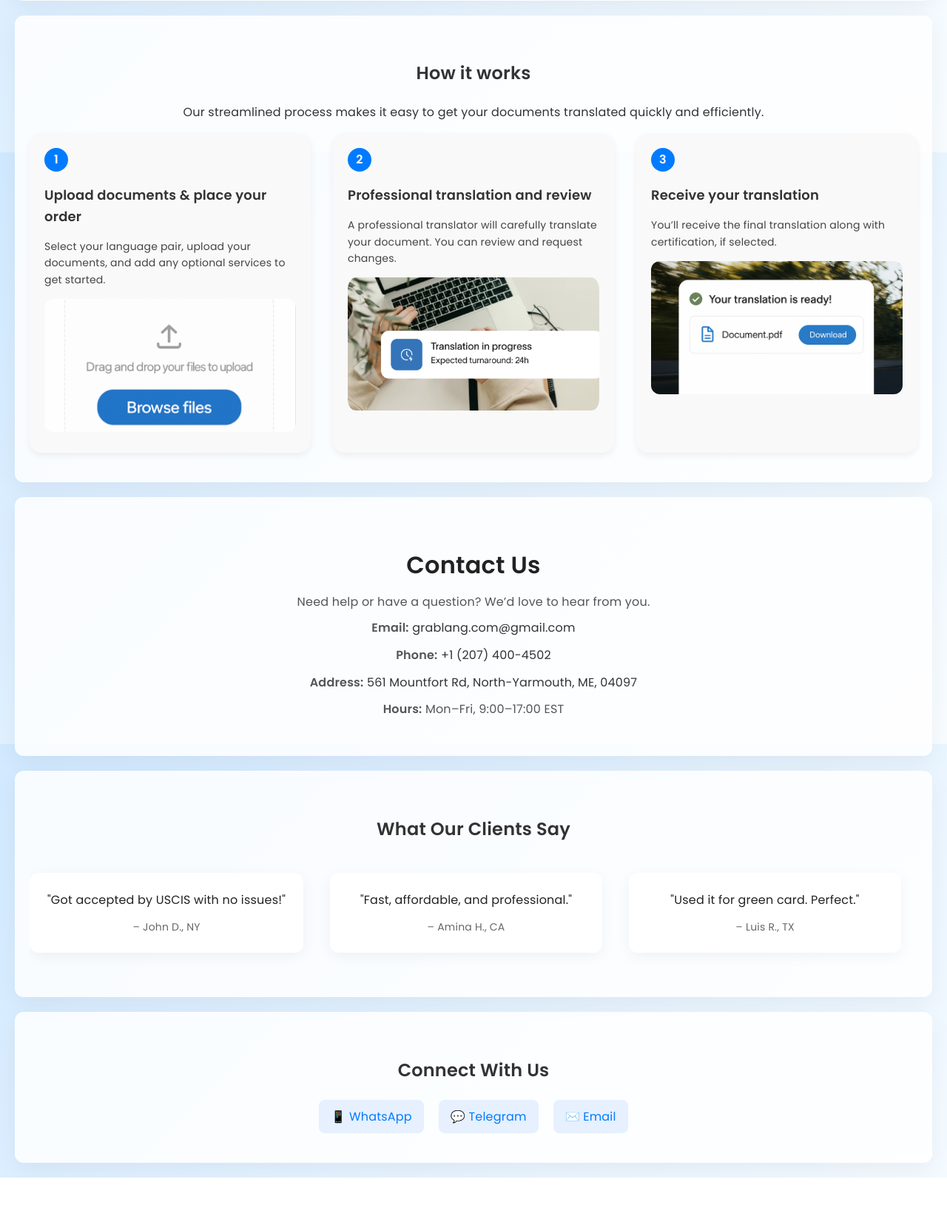
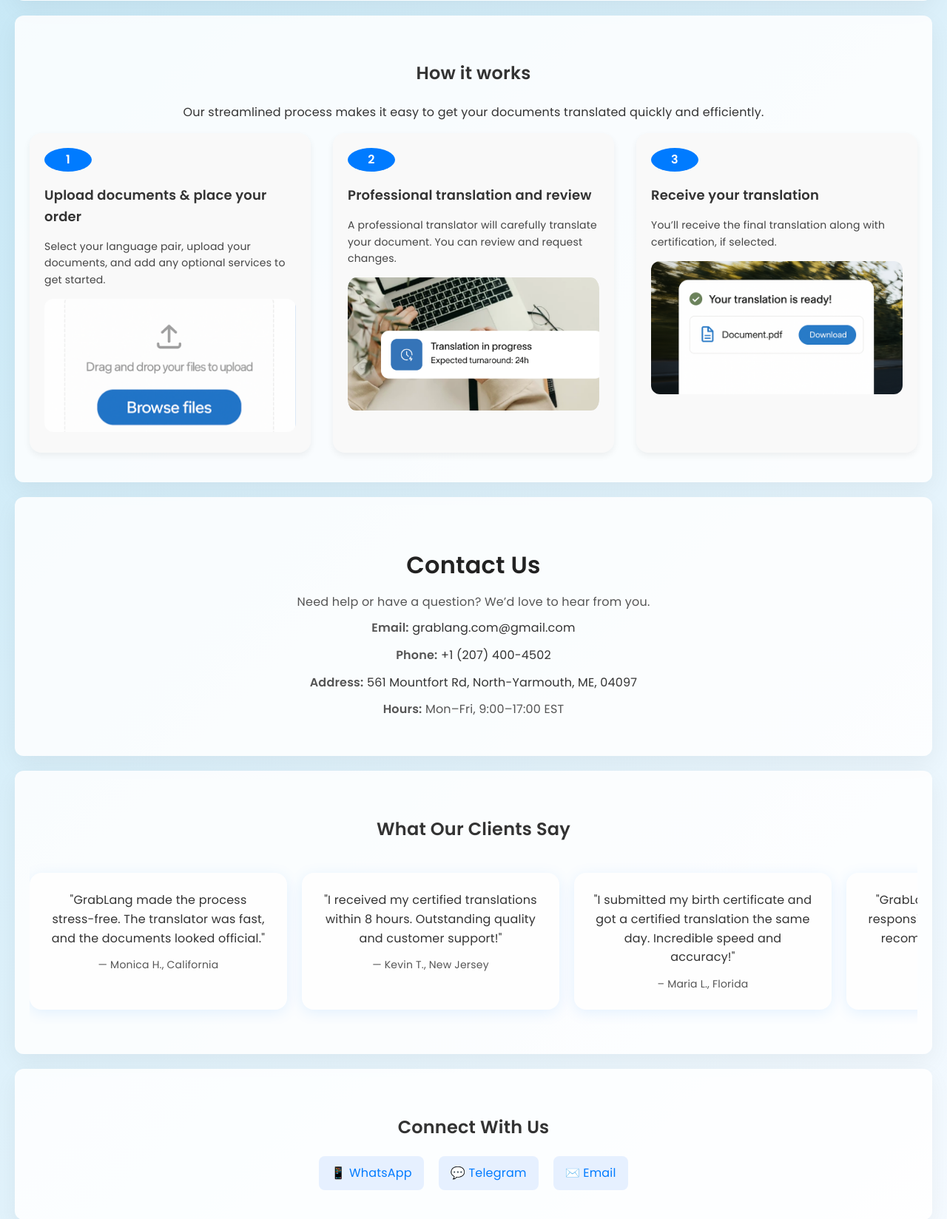
Before and after one commit to mussaiyev/GrabLang, a Flask app: page / in a window 1280 px wide. Shown: the part 1394-3042 px from the top of the page at 74% size. Before the commit the page ends 2986 px from the top, so only its background shows below. Run offline with Flask 3, Linux system fonts and the light colour scheme.

Commit message:
some messee 25

```diff
--- a/static/main.css
+++ b/static/main.css
@@ -180,6 +180,8 @@ body {
 .hero-images {
   flex: 1 1 350px;
   text-align: center;
+  padding-left: 16px;
+  padding-right: 16px;
 }
 
 .hero-images img {
@@ -226,6 +228,8 @@ body {
   background-color: #f9f9f9;
   padding: 80px 20px;
   text-align: center;
+  padding-left: 16px;
+  padding-right: 16px;
 }
 
 .translation-section h2 {
@@ -287,6 +291,8 @@ body {
   padding: 80px 30px;
   background-color: #fff;
   text-align: center;
+  padding-left: 16px;
+  padding-right: 16px;
 }
 
 .steps {
@@ -321,6 +327,8 @@ body {
   color: white;
   border-radius: 50%;
   text-align: center;
+  padding-left: 16px;
+  padding-right: 16px;
   line-height: 32px;
   font-weight: bold;
   margin-bottom: 15px;
@@ -350,6 +358,8 @@ body {
   color: #eee;
   padding: 40px 20px;
   text-align: center;
+  padding-left: 16px;
+  padding-right: 16px;
 }
 
 .footer a {
@@ -390,6 +400,8 @@ body {
   .nav-links li {
     width: 100%;
     text-align: center;
+  padding-left: 16px;
+  padding-right: 16px;
   }
 
   .dropdown-content {
@@ -406,6 +418,8 @@ body {
 
   .hero-text {
     text-align: center;
+  padding-left: 16px;
+  padding-right: 16px;
   }
 
   .hero-images img {
@@ -429,6 +443,8 @@ body {
   background-color: #f4f4f4;
   padding: 80px 20px;
   text-align: center;
+  padding-left: 16px;
+  padding-right: 16px;
 }
 
 .contact-section h2 {
@@ -483,6 +499,8 @@ body {
   padding: 60px 20px;
   background-color: #fff;
   text-align: center;
+  padding-left: 16px;
+  padding-right: 16px;
 }
 .testimonial-slider {
   display: flex;
@@ -508,6 +526,8 @@ body {
 .social-contact {
   padding: 60px 20px;
   text-align: center;
+  padding-left: 16px;
+  padding-right: 16px;
   background: #fff;
 }
 .social-icons {
@@ -556,6 +576,8 @@ body {
   max-width: 720px;
   margin: 0 auto;
   text-align: center;
+  padding-left: 16px;
+  padding-right: 16px;
 }
 
 /* === Smooth fade-up animation for sections === */
@@ -575,39 +597,41 @@ body, h1, h2, h3, p, a, li {
 }
 
 
-/* === Better Testimonial Scrolling === */
-.testimonial-slider {
-  scroll-behavior: smooth;
-  overflow-x: auto;
-  -webkit-overflow-scrolling: touch;
-  scrollbar-width: none; /* Firefox */
-}
-.testimonial-slider::-webkit-scrollbar {
-  display: none; /* Safari and Chrome */
+
+/* === Ocean-Inspired Gradient Background === */
+body {
+  background: linear-gradient(135deg, #b3e0f2, #f5faff);
 }
 
+/* Carousel style upgrade */
+.testimonial-carousel {
+  display: flex;
+  overflow-x: scroll;
+  scroll-snap-type: x mandatory;
+  gap: 20px;
+  padding: 20px 0;
+  scroll-behavior: smooth;
+  -webkit-overflow-scrolling: touch;
+}
+.testimonial-carousel::-webkit-scrollbar {
+  display: none;
+}
 .testimonial {
-  min-width: 320px;
-  flex: 0 0 auto;
-  scroll-snap-align: start;
-  background: #ffffff;
-  color: #222;
+  min-width: 300px;
+  scroll-snap-align: center;
+  background: #fefefe;
   padding: 24px;
-  margin: 0 10px;
-  border-radius: 12px;
-  box-shadow: 0 5px 20px rgba(0, 0, 0, 0.05);
-  font-size: 16px;
-  max-width: 360px;
+  border-radius: 16px;
+  box-shadow: 0 4px 20px rgba(0, 123, 255, 0.1);
+  transition: transform 0.3s ease;
+}
+.testimonial:hover {
+  transform: scale(1.03);
 }
 .testimonial span {
   display: block;
   margin-top: 12px;
   font-size: 14px;
-  color: #666;
+  color: #555;
+  font-weight: 500;
 }
-
-/* === Ocean-inspired animated gradient === */
-body {
-  background: linear-gradient(135deg, #d1e9ff, #f8fcff);
-  background-attachment: fixed;
-}
--- a/templates/main.html
+++ b/templates/main.html
@@ -63,8 +63,8 @@
   <!-- ✅ Hero Section -->
   <section class="hero">
     <div class="hero-text">
-      <h1>Online translation services <span class="highlight">you can count on</span></h1>
-      <p>Get certified translations starting at just $24.95 per page. Delivered in 24 hours. Simple. Fast. Reliable.</p>
+      <h1><span class="highlight">Certified Translations</span> You Can Trust</h1>
+      <p>Certified translations accepted by USCIS. Fast. Reliable. Delivered within 24 hours. Starting from $24.95/page.</p>
       <a href="{{ url_for('index') }}" class="cta-button">Start Your Order</a>
 <div class="trust-badges">
   <img src="https://cdn-icons-png.flaticon.com/512/535/535137.png" alt="USCIS Approved">
@@ -78,7 +78,6 @@
       <img src="{{ url_for('static', filename='flag.jpg') }}" alt="Flags and translation" />
     </div>
   </section>
-
 
   <!-- ✅ Translation Info Section -->
   <section class="translation-section" id="pricing">
@@ -175,23 +174,21 @@
   </script>
 
 
-<!-- ✅ Testimonials -->
+
+<!-- ✅ Testimonials with Swipe -->
 <section class="testimonials">
   <h2>What Our Clients Say</h2>
-  <div class="testimonial-slider">
-    <div class="testimonial">"Got accepted by USCIS with no issues!" <span>– John D., NY</span></div>
-    <div class="testimonial">"Fast, affordable, and professional." <span>– Amina H., CA</span></div>
-    <div class="testimonial">"Used it for green card. Perfect." <span>– Luis R., TX</span></div>
-    <div class="testimonial">"They helped me in under 24 hours!" <span>– Svetlana B., FL</span></div>
-    <div class="testimonial">"Certified and notarized just as promised." <span>– Chen M., WA</span></div>
-    <div class="testimonial">"Super reliable team!" <span>– David P., MA</span></div>
-    <div class="testimonial">"My go-to translation service." <span>– Fatima S., IL</span></div>
-    <div class="testimonial">"Top-notch work every time." <span>– Robert L., NJ</span></div>
-    <div class="testimonial">"Extremely fast turnaround." <span>– Karla G., CO</span></div>
-    <div class="testimonial">"I recommend them to all my clients." <span>– Natalya F., AZ</span></div>
+  <div class="testimonial-carousel">
+    <div class="testimonial">"GrabLang made the process stress-free. The translator was fast, and the documents looked official." <span>— Monica H., California</span></div>
+    <div class="testimonial">"I received my certified translations within 8 hours. Outstanding quality and customer support!" <span>— Kevin T., New Jersey</span></div>
+
+    <div class="testimonial">"I submitted my birth certificate and got a certified translation the same day. Incredible speed and accuracy!" <span>– Maria L., Florida</span></div>
+    <div class="testimonial">"GrabLang’s team was extremely responsive and professional. Highly recommended for immigration docs." <span>– Ahmed B., Texas</span></div>
+    <div class="testimonial">"Fast, detailed, and they handled USCIS formatting perfectly. Will use again." <span>– Sofia K., California</span></div>
+    <div class="testimonial">"They even helped me notarize my documents online. Game changer!" <span>– Leo R., New York</span></div>
+    <div class="testimonial">"My lawyer said it was one of the best certified translations they’ve seen." <span>– Elena T., Illinois</span></div>
   </div>
 </section>
-
 <!-- ✅ Contact Methods -->
 <section class="social-contact">
   <h2>Connect With Us</h2>
```
